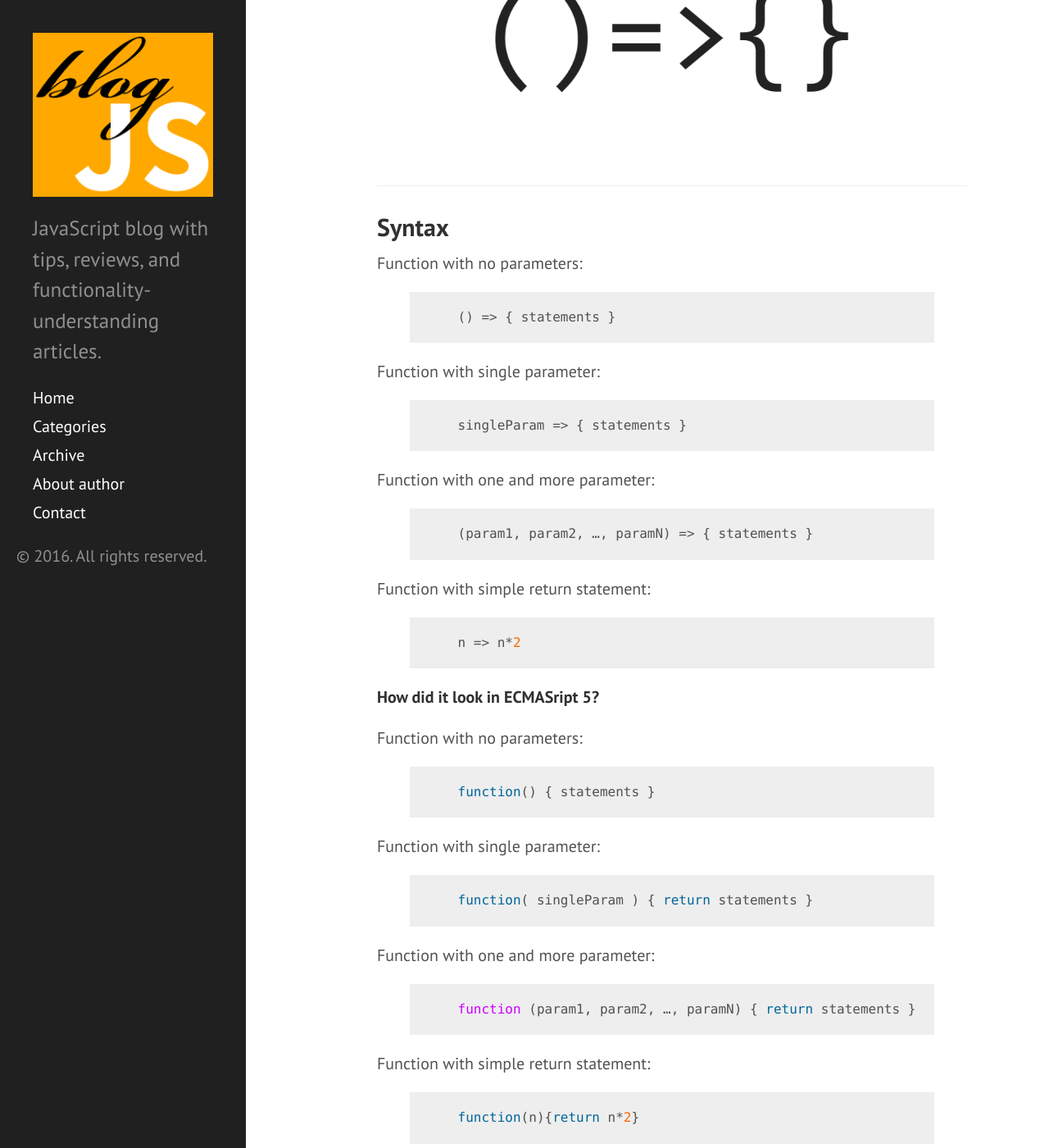
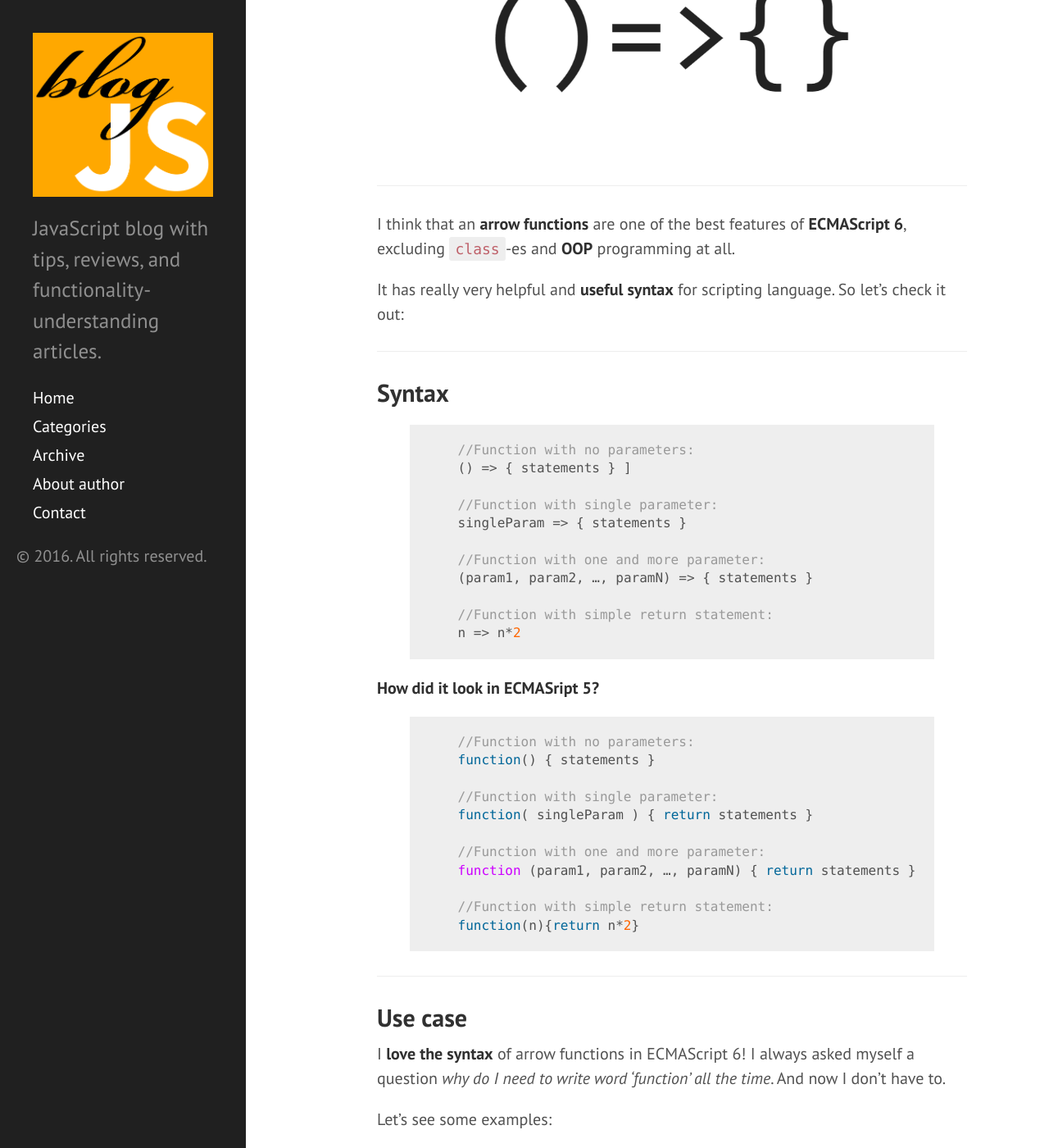
Before and after one commit to blogjs/blogjs.github.io, a Jekyll site: the page built from _posts/2016-07-08-arrow-functions.markdown, in a window 1280 px wide and 1400 px high, scrolled down 326 px. Shown: the whole window at 82% size. Built offline with Jekyll 4.4.1, drawn with Linux system fonts in a browser that asks for light colours; comment, search, counter and statistics services are not loaded.

Commit message:
adding a preface to post

```diff
--- a/_posts/2016-07-08-arrow-functions.markdown
+++ b/_posts/2016-07-08-arrow-functions.markdown
@@ -9,59 +9,53 @@ published: true
 tags:
     - ECMAScript6
     - 'Arrow Functions'
-description: "Syntax and use case of arrow functions in ECMAScript 6"
+description: "Overview of syntax and use case of arrow functions in ECMAScript 6"
 thumbnail: "/public/arrow-function.png"
-keywords: "Arrow function, ECMAScript 6, es6, syntax"
+keywords: "Arrow functions, ECMAScript 6, es6, syntax"
 thumbnailAlt: "ECMAScript 6 arrow function"
 
 ---
 
 ___
 
+I think that an **arrow functions** are one of the best features of **ECMAScript 6**, excluding `class`-es and **OOP** programming at all.
+
+It has really very helpful and **useful syntax** for scripting language. So let's check it out:
+<!--more-->
+
+___
+
 ## Syntax
 
-Function with no parameters:
 {% highlight javascript %}
-    () => { statements }
-{% endhighlight %}
+    //Function with no parameters:
+    () => { statements } ]
 
-Function with single parameter:
-{% highlight javascript %}
+    //Function with single parameter:
     singleParam => { statements }
-{% endhighlight %}
 
-Function with one and more parameter:
-{% highlight javascript %}
+    //Function with one and more parameter:
     (param1, param2, …, paramN) => { statements }
-{% endhighlight %}
 
-Function with simple return statement:
-{% highlight javascript %}
+    //Function with simple return statement:
     n => n*2
 {% endhighlight %}
 
-__How did it look in ECMASript 5?__<!--more-->
+__How did it look in ECMASript 5?__
 
-Function with no parameters:
 {% highlight javascript %}
+    //Function with no parameters:
     function() { statements }
-{% endhighlight %}
 
-Function with single parameter:
-{% highlight javascript %}
+    //Function with single parameter:
     function( singleParam ) { return statements }
-{% endhighlight %}
 
-Function with one and more parameter:
-{% highlight javascript %}
+    //Function with one and more parameter:
     function (param1, param2, …, paramN) { return statements }
-{% endhighlight %}
 
-Function with simple return statement:
-{% highlight javascript %}
+    //Function with simple return statement:
     function(n){return n*2}
 {% endhighlight %}
-
 ___
 
 ## Use case
```
